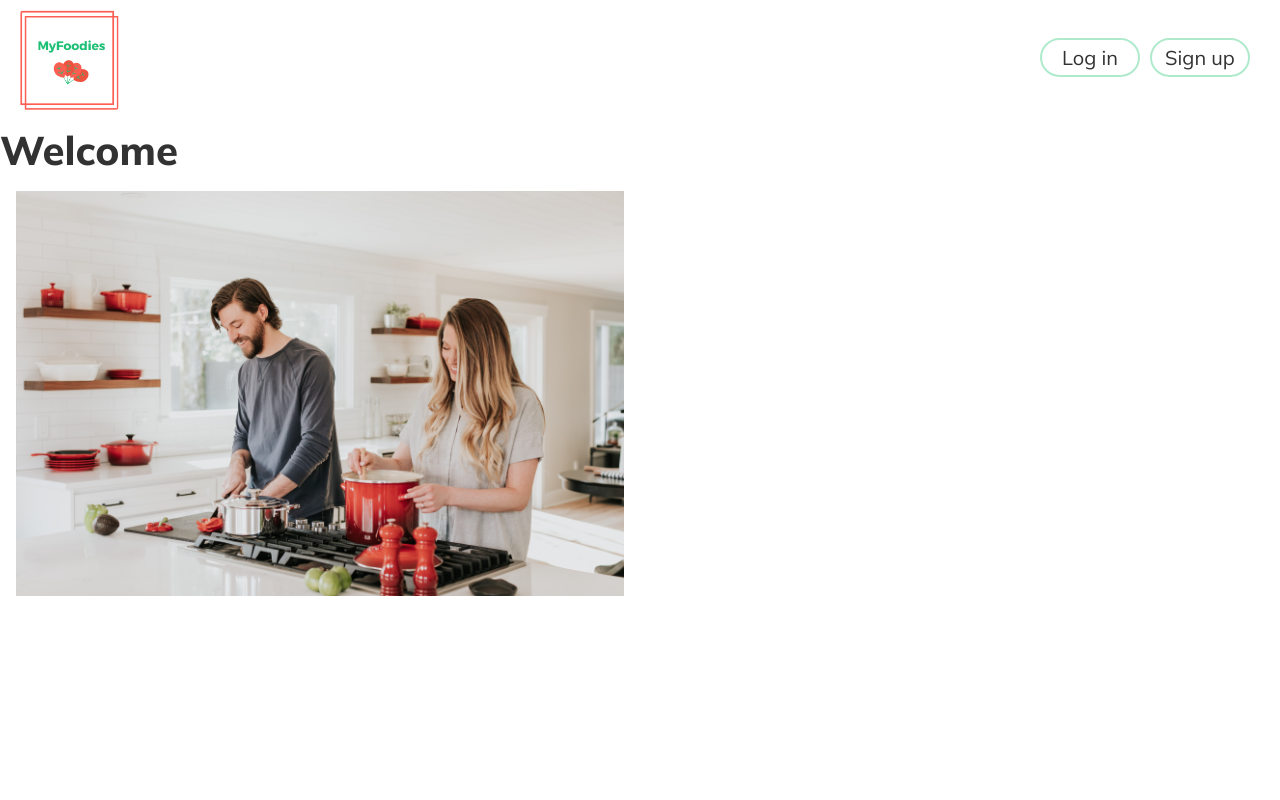
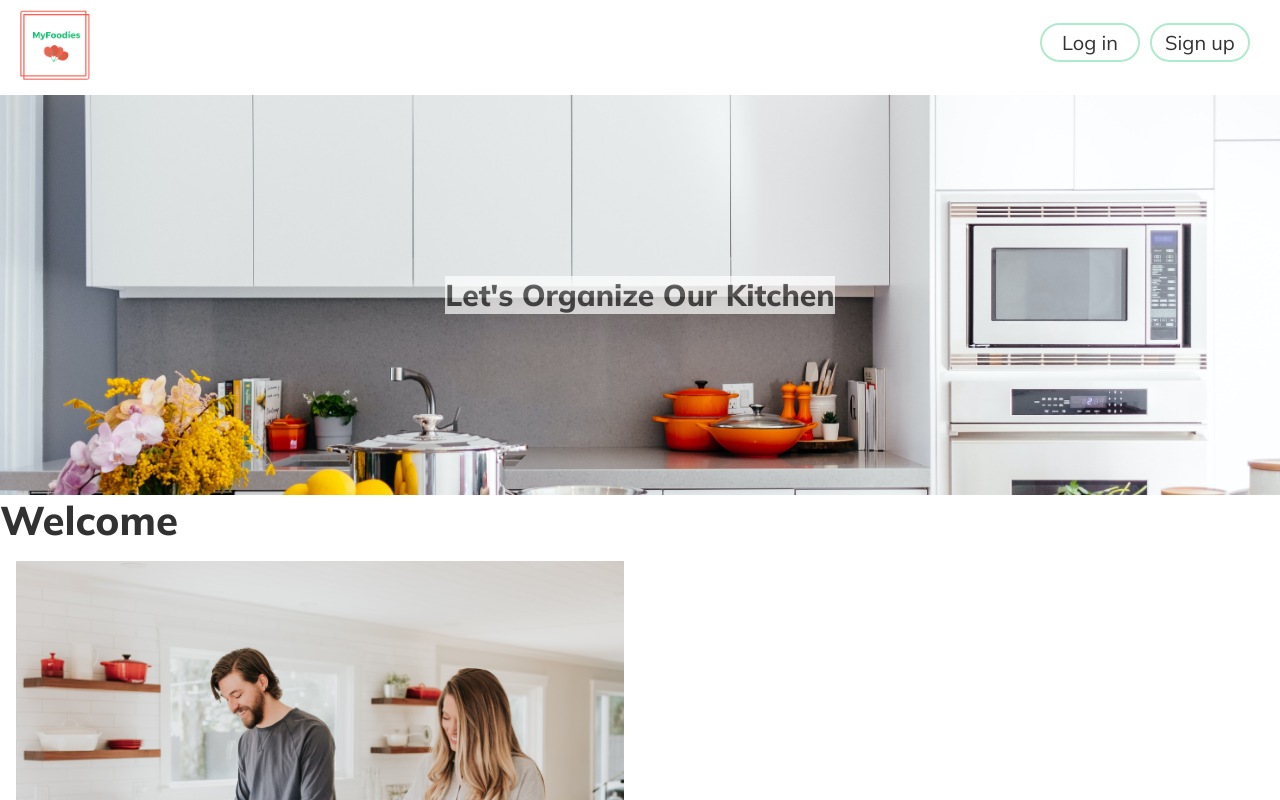
Before and after one commit to GabrielaTerasaka/Gabriela-Terasaka-Capstone, a React (Create React App) app: page / in a window 1280 px wide. Shown: the top 800 px of the page. Built offline with nearby package versions, Linux system fonts and the light colour scheme.

Commit message:
add hero banner component:

```diff
--- /dev/null
+++ b/src/components/HeroBanner/HeroBanner.jsx
@@ -0,0 +1,12 @@
+import "./HeroBanner.scss";
+import React from "react";
+
+function HeroBanner() {
+  return (
+    <section className="hero">
+      <h2 className="hero__title">Let's Organize Our Kitchen</h2>
+    </section>
+  );
+}
+
+export default HeroBanner;
--- /dev/null
+++ b/src/components/HeroBanner/HeroBanner.scss
@@ -0,0 +1,16 @@
+@use "../../styles/partials/variables" as *;
+@use "../../styles/partials/mixins" as *;
+
+.hero {
+  width: 100%;
+  height: 50vh;
+  background-image: url("../../assets/images/jason-briscoe-GliaHAJ3_5A-unsplash.jpg");
+  background-position: center;
+  background-size: cover;
+  @include flex-wrap;
+
+  &__title {
+    background-color: $white;
+    opacity: 70%;
+  }
+}
--- /dev/null
+++ b/src/components/HeroBanner/index.jsx
@@ -0,0 +1,2 @@
+import HeroBanner from "./HeroBanner";
+export default HeroBanner;
--- a/src/components/HomeHeader/HomeHeader.scss
+++ b/src/components/HomeHeader/HomeHeader.scss
@@ -15,7 +15,7 @@
   }
 
   &__logo {
-    max-height: 100px;
+    max-height: 70px;
   }
   &__login,
   &__sign-up {
--- a/src/pages/HomePage/HomePage.jsx
+++ b/src/pages/HomePage/HomePage.jsx
@@ -1,12 +1,15 @@
 import cookingImage from "../../assets/images/becca-tapert-O7sK3d3TPWQ-unsplash.jpg";
 import "./HomePage.scss";
 
-import HomeHeader from "../../components/HomeHeader/HomeHeader";
+import HomeHeader from "../../components/HomeHeader";
+import HeroBanner from "../../components/HeroBanner";
+
 export default function HomePage() {
   return (
     <div>
       {" "}
       <HomeHeader />
+      <HeroBanner />
       <h1>Welcome</h1>
       <img src={cookingImage} alt="" className="image" />
     </div>
```
Also changed, not shown: src/data/homeInfo.json (added, +32 -0 lines), 1 other file (tests, documents, lock files or other folders).
